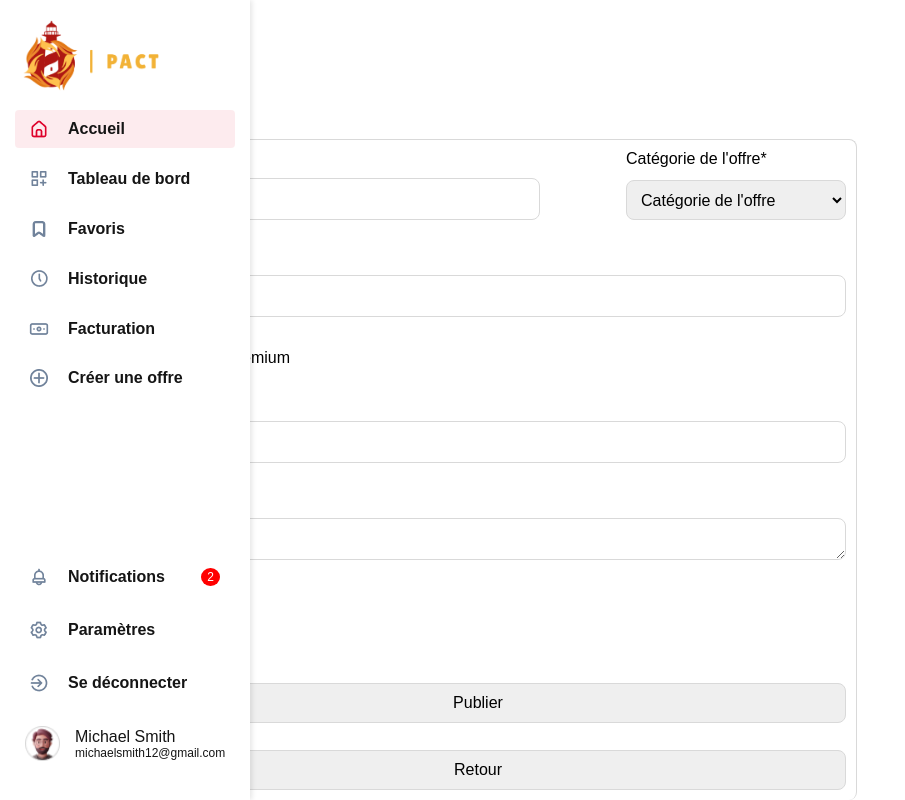
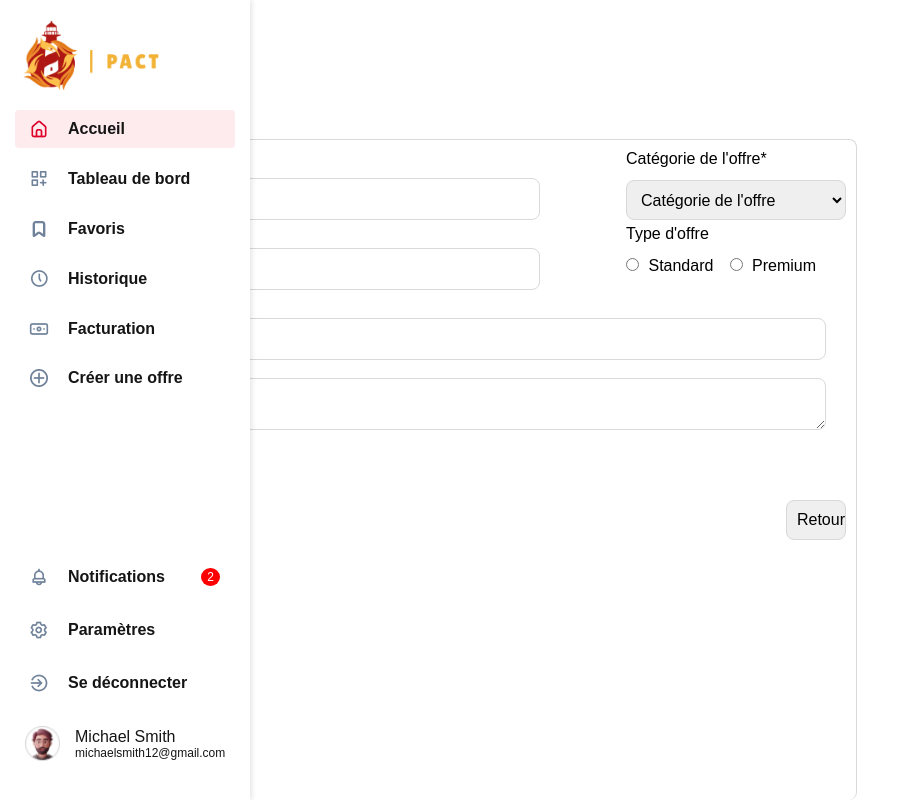
Before and after one commit to Elvalio/LPPDT, a PHP site: page /creation_offre.php in a window 1280 px wide. Shown: the whole page, without its empty margins (0-905 px from the left). Run offline with PHP 8.4, Linux system fonts and the light colour scheme.

Commit message:
modification création offre

```diff
--- a/creation_offre.php
+++ b/creation_offre.php
@@ -15,6 +15,7 @@ include_once'nav.php';
         <div id="form-container">
             <form action="#" method="post" enctype="multipart/form-data">
                 <div id="left-part">
+                    <div id="left-part-content">
                         <div id="title-categorie">
                             <!-- Champ "Titre" -->
                             <div class="container" id="titre-container">
@@ -36,14 +37,14 @@ include_once'nav.php';
                         </div>
                         <div id="commune-type">
                             <!-- Champ "Commune" -->
-                        <div class="container">
+                            <div class="container" id="commune-container">
                                 <label for="commune">Commune*</label>
                                 <input type="text" id="commune" name="commune" placeholder="Saisir" required />
                             </div>
                             <!-- Champ "Type" -->
-                        <div class="container" id="type">
+                            <div class="container" id="type-container">
                                 <label>Type d'offre</label>
-                            <div id="type-container">
+                                <div id="standard-premium">
                                     <div id="standard">
                                         <input type="radio" id="standard" name="offre" value="standard" />
                                         <label for="standard">Standard</label>
@@ -56,12 +57,12 @@ include_once'nav.php';
                             </div>
                         </div>
                         <!-- Champ "Résumé" -->
-                    <div class="container">
+                        <div class="container" id="resume-container">
                             <label for="resume">Résumé*</label>
                             <input type="text" id="resume" name="resume" placeholder="Saisir" required />
                         </div>
                         <!-- Champ "Description" -->
-                    <div class="container">
+                        <div class="container" id="description-container">
                             <label for="description">Description</label>
                             <textarea id="description" name="description" rows="12" cols="60"></textarea>
                         </div>
@@ -74,10 +75,12 @@ include_once'nav.php';
                             </div>
                         </div>
                         <!-- Bouton de soumission -->
+                        <div id="publier-retour">
                             <input type="submit" value="Publier" />
                             <input type="reset" value="Retour" />
                         </div>
-
+                    </div>
+                </div>
             </form>
         </div>
     </body>
--- a/cssLisa/styleOffre.css
+++ b/cssLisa/styleOffre.css
@@ -10,16 +10,27 @@ body{
     border-radius: 8px;
     padding: 10px;
     padding-left: 20px;
-    display: flex;
-    flex-direction: column;
-    justify-content: space-between;
     height: 80vh;
     width: 746px;
     position: absolute;
     bottom: 0;
+    /* box-shadow: 2px 0 5px rgba(0, 0, 0, 0.1); */
 }
 
-#title-categorie{
+#left-part-content{
+    display: flex;
+    flex-direction: column;
+    justify-content: space-between;
+    /* height: 90%; */
+}
+
+#title-categorie, #commune-type{
+    display: flex;
+    flex-direction: row;
+    justify-content: space-between;
+}
+
+#publier-retour{
     display: flex;
     flex-direction: row;
     justify-content: space-between;
@@ -33,12 +44,32 @@ body{
     justify-content: space-between;
 }
 
-#titre-container{
+#titre-container, #commune-container{
     width: 440px;
 }
 
-#categorie-container{
+#categorie-container, #type-container{
     width: 220px;
+}
+
+#resume-container, #description-container{
+    padding-right: 20px;
+}
+
+#decription-container{
+    height: 500px;
+}
+
+#type-container{
+    padding-top: 5px;
+    height: 50px;
+}
+
+#standard-premium{
+    display: flex;
+    flex-direction: row;
+    justify-content: space-between;
+    width: 190px;
 }
 
 input, select, textarea{
@@ -49,20 +80,13 @@ input, select, textarea{
     padding-left: 10px;
 }
 
+textarea{
+    height: auto;
+}
+
 input[type="radio"]{
     height: 13px;
     margin-right: 5px;
-}
-
-#type{
-    height: 50px;
-}
-
-#type-container{
-    display: flex;
-    flex-direction: row;
-    justify-content: space-between;
-    width: 190px;
 }
 
 /* CE TRUC FONCTIONNE PAS
```
Lines whose indentation alone changed are shown as unchanged.
